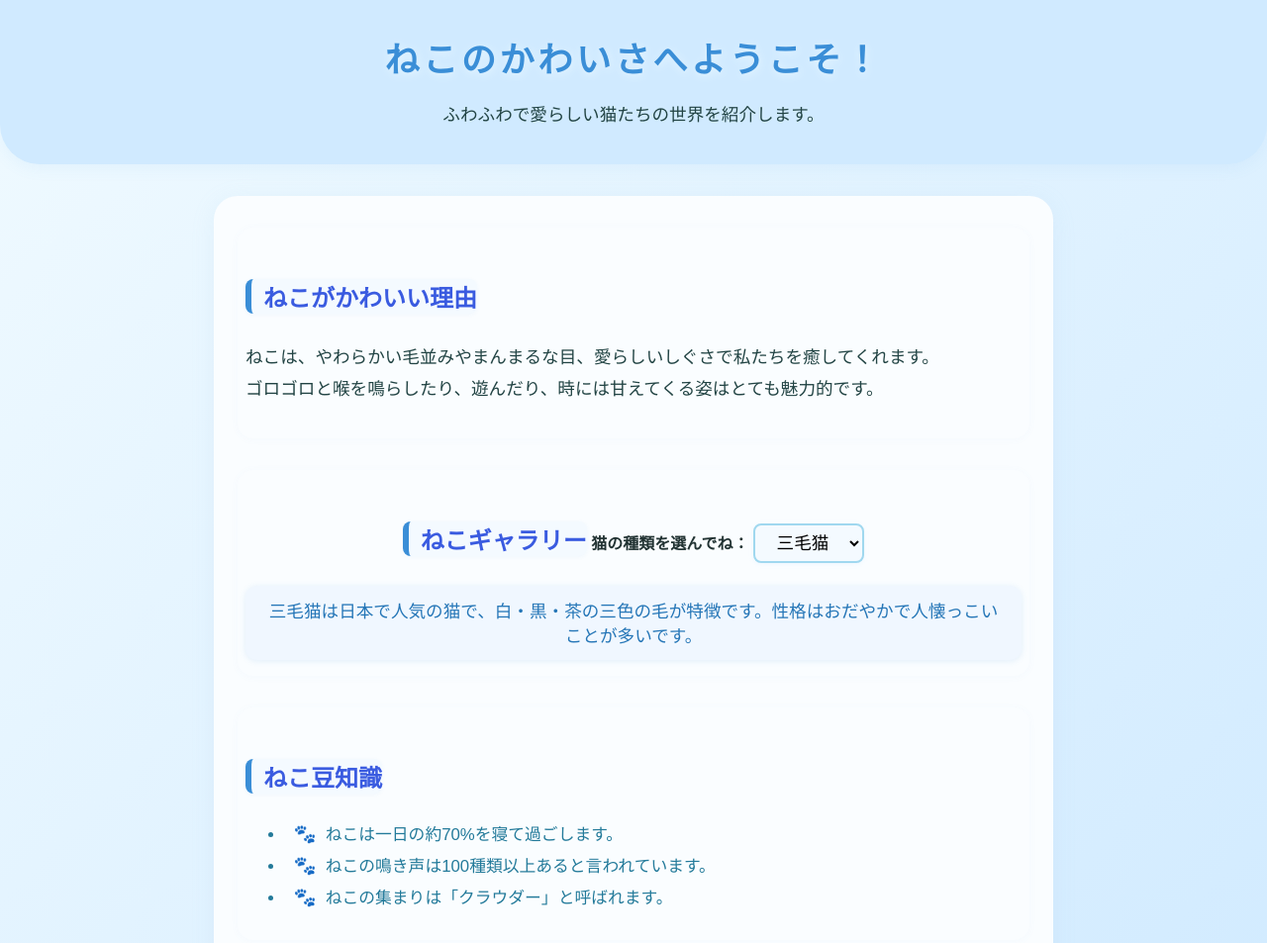
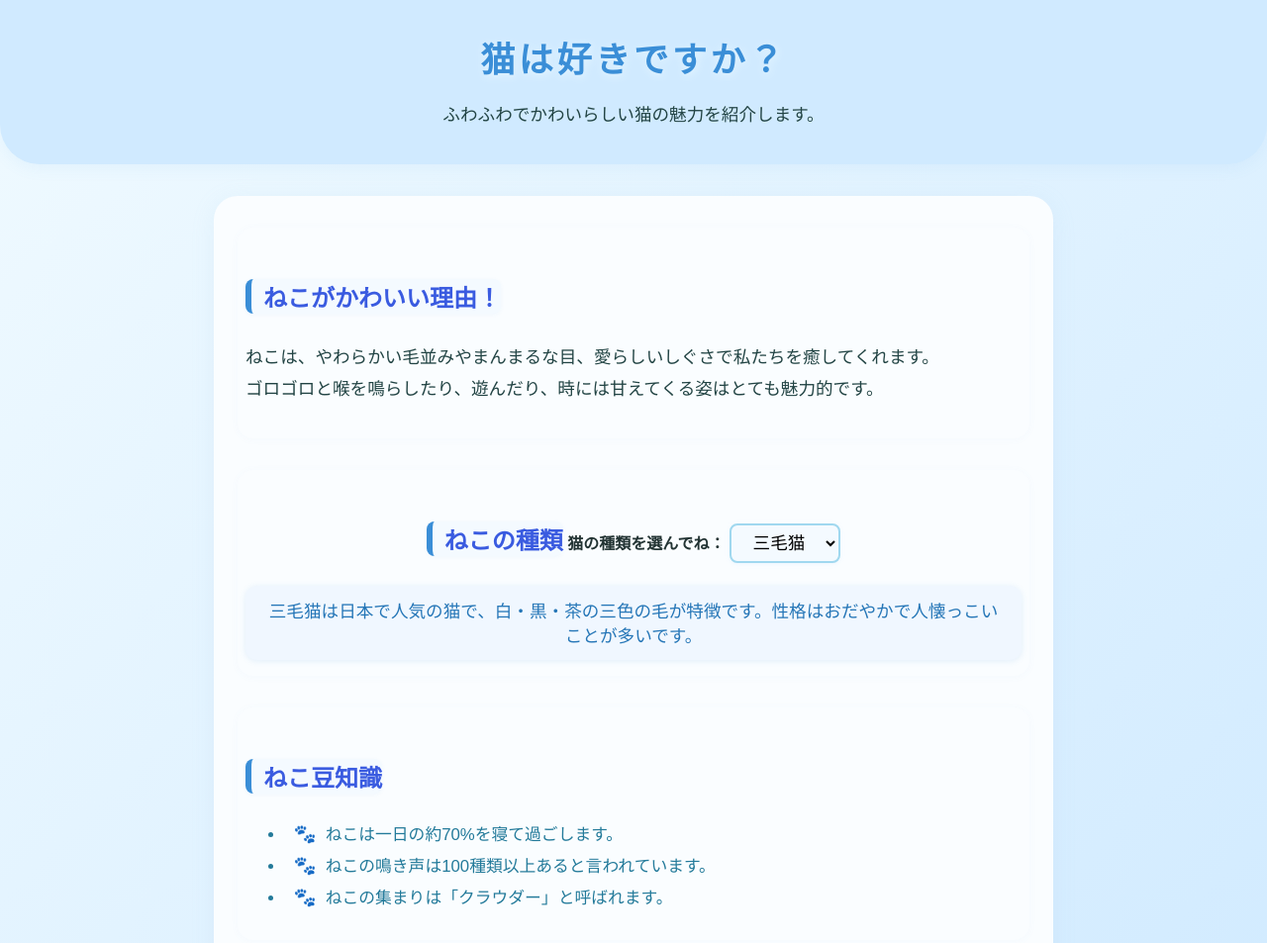
Before and after one commit to Shunpei1123/neko, a plain HTML site: page index.html in a window 1280 px wide. Shown: the top 953 px of the page at 99% size. Drawn offline with Linux system fonts and the light colour scheme.

Commit message:
Update index.html

```diff
--- a/index.html
+++ b/index.html
@@ -72,19 +72,19 @@
 </head>
 <body>
     <header>
-        <h1>ねこのかわいさへようこそ！</h1>
-        <p>ふわふわで愛らしい猫たちの世界を紹介します。</p>
+        <h1>猫は好きですか？</h1>
+        <p>ふわふわでかわいらしい猫の魅力を紹介します。</p>
     </header>
     <main>
         <section id="about">
-            <h2>ねこがかわいい理由</h2>
+            <h2>ねこがかわいい理由！</h2>
             <p>
                 ねこは、やわらかい毛並みやまんまるな目、愛らしいしぐさで私たちを癒してくれます。<br>
                 ゴロゴロと喉を鳴らしたり、遊んだり、時には甘えてくる姿はとても魅力的です。
             </p>
         </section>
         <section id="gallery">
-            <h2>ねこギャラリー</h2>
+            <h2>ねこの種類</h2>
             <label for="cat-select" style="font-weight:bold;">猫の種類を選んでね：</label>
             <select id="cat-select">
                 <option value="mike">三毛猫</option>
```
